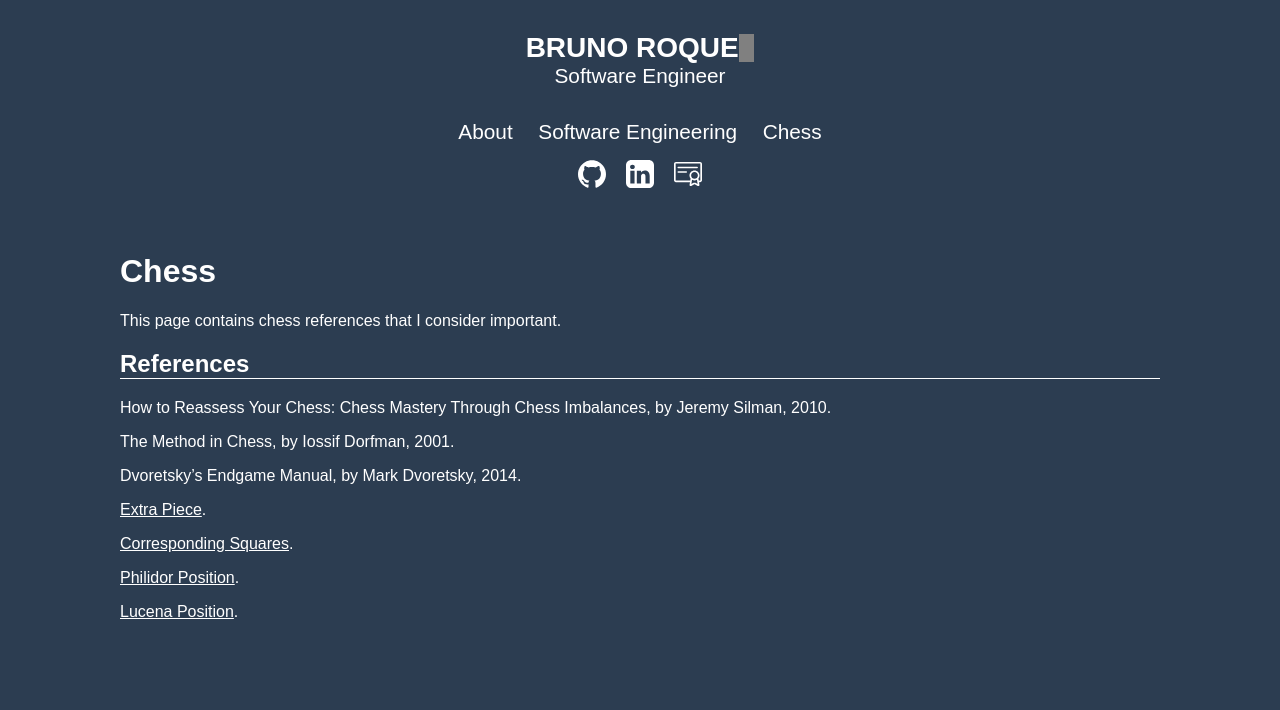
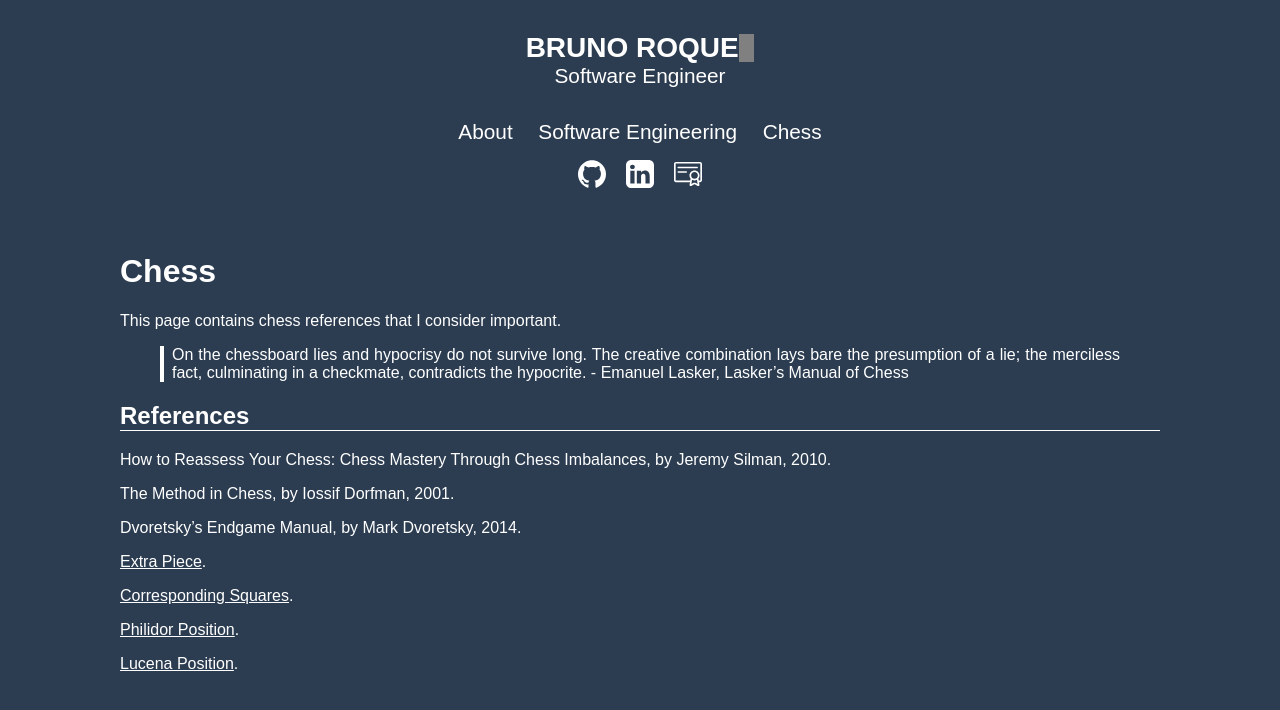
Before and after one commit to brunoroque06/brunoroque06.github.io, a Jekyll site: the page built from _pages/chess.md, in a window 1280 px wide. Shown: the top 710 px of the page. Built offline with Jekyll 4.4.1, drawn with Linux system fonts in a browser that asks for light colours; our own code applies the rules of GitHub Pages for plain Markdown files.

Commit message:
Add Lasker quote

```diff
--- a/_pages/chess.md
+++ b/_pages/chess.md
@@ -6,6 +6,8 @@ permalink: chess
 # Chess
 
 This page contains chess references that I consider important.
+
+> On the chessboard lies and hypocrisy do not survive long. The creative combination lays bare the presumption of a lie; the merciless fact, culminating in a checkmate, contradicts the hypocrite. - Emanuel Lasker, Lasker's Manual of Chess
 
 ## References
 
```
